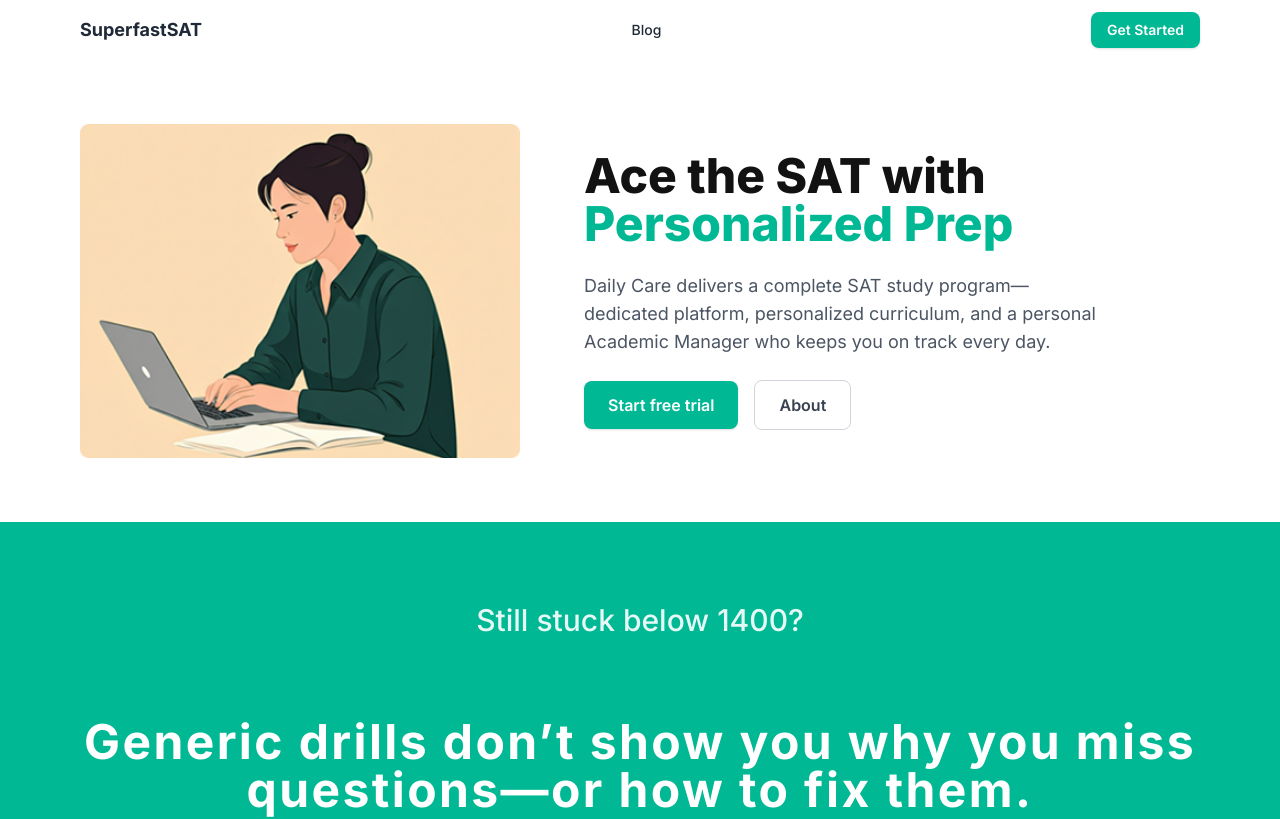
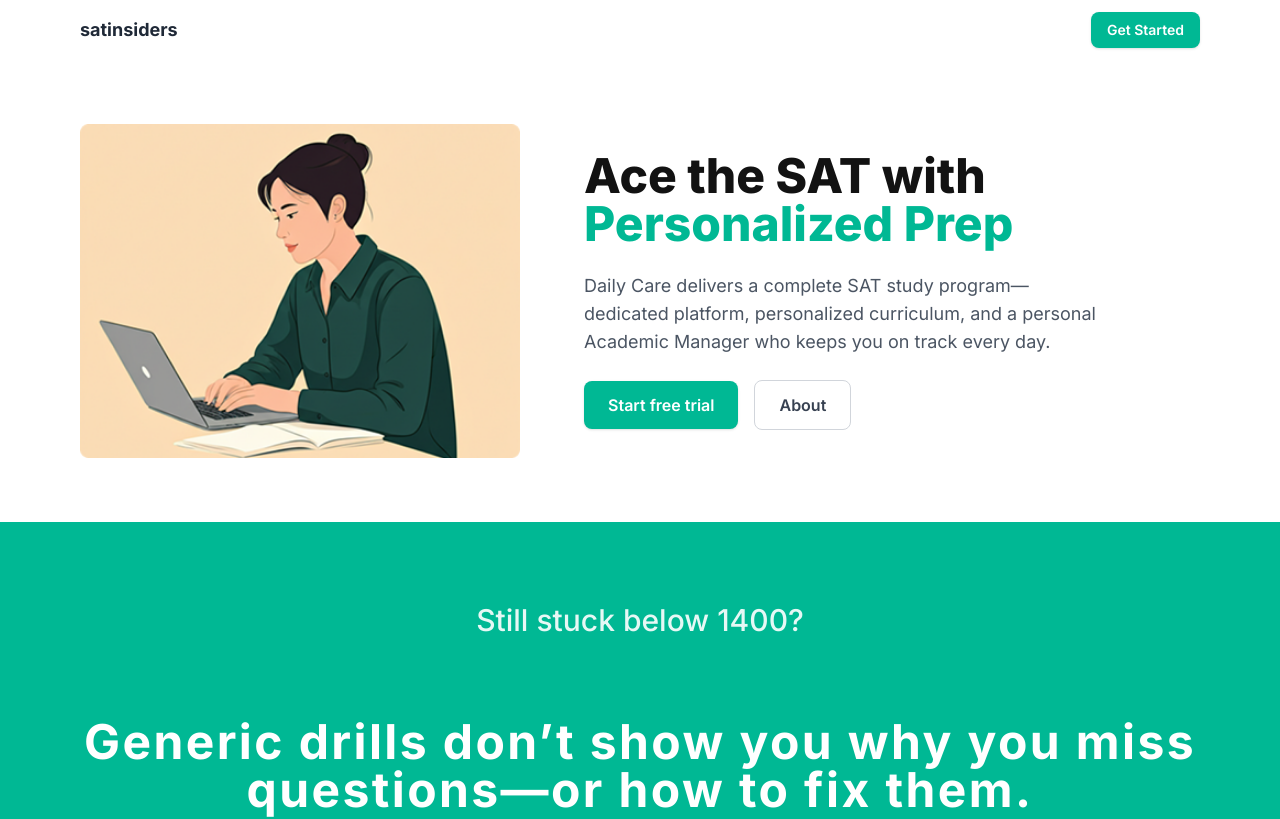
Before and after one commit to satinsiders/daily-care-landing, a Next.js app: page / in a window 1280 px wide. Shown: the top 819 px of the page. Built offline with nearby package versions, Linux system fonts and the light colour scheme.

Commit message:
Update header brand and remove blog link

```diff
--- a/components/Navbar.js
+++ b/components/Navbar.js
@@ -4,11 +4,8 @@ export default function Navbar() {
     <header className="sticky top-0 z-50 bg-white/80 backdrop-blur supports-[backdrop-filter]:bg-white/60">
       <div className="container mx-auto flex items-center justify-between px-4 py-3 max-w-6xl">
         <Link href="/" className="text-lg font-bold">
-          SuperfastSAT
+          satinsiders
         </Link>
-        <nav className="hidden md:flex items-center gap-6 text-sm font-medium">
-          <Link href="/blog" className="hover:text-accent">Blog</Link>
-        </nav>
         <Link
           href="#cta"
           className="rounded-lg bg-accent px-4 py-2 text-white text-sm font-semibold shadow hover:opacity-90"
```
